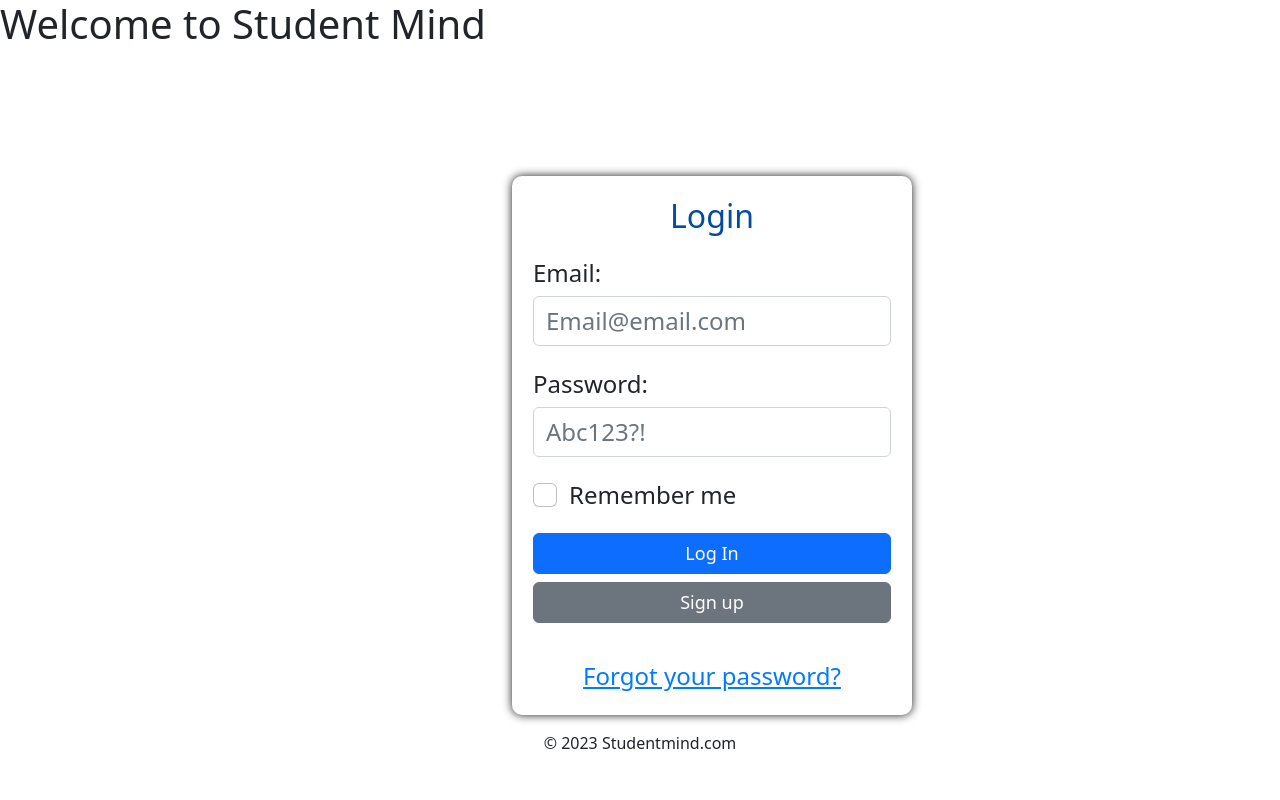
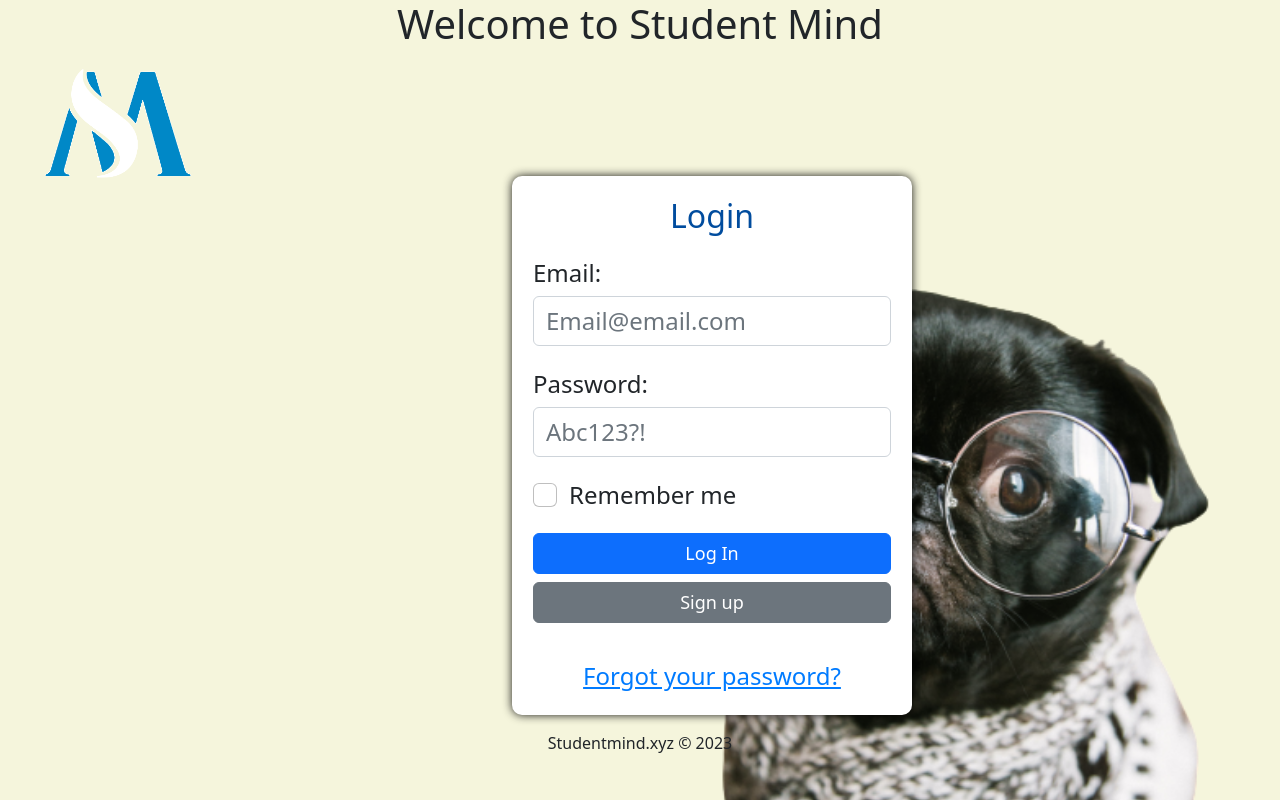
Before and after one commit to Dame2Dolla/TechyDev, a React (Create React App) app in the folder my-app/: page / in a window 1280 px wide. Shown: the top 800 px of the page. Built offline with nearby package versions, Linux system fonts and the light colour scheme.

Commit message:
Additional CSS. Added logo component.
Re-arrangment of the footer.
Added Background Image.
Changed Background colour to #f5f5dc.

```diff
--- a/my-app/src/App.js
+++ b/my-app/src/App.js
@@ -1,13 +1,16 @@
-import React from 'react';
-import LoginForm from './component/LoginForm/LoginForm';
-import Footer from './component/NavBar/Footer';
+import React from "react";
+import LoginForm from "./component/LoginForm/LoginForm";
+import Footer from "./component/NavBar/Footer";
+import "./App.scss";
+import Logo from "./component/Logo/Logo";
 
 function App() {
   return (
     <div className="App">
-     <h1>Welcome to Student Mind</h1>
-     <LoginForm/>
-     <Footer/>
+      <Logo />
+      <h1>Welcome to Student Mind</h1>
+      <LoginForm />
+      <Footer />
     </div>
   );
 }
--- /dev/null
+++ b/my-app/src/App.scss
@@ -0,0 +1,13 @@
+.App {
+  background-image: url("Images/background.png");
+  background-repeat: no-repeat;
+  background-position: left;
+  background-size: contain;
+  height: 1000px;
+  background-position-x: right;
+  background-color: #f5f5dc;
+}
+
+H1 {
+  text-align: center;
+}
--- /dev/null
+++ b/my-app/src/component/Logo/Logo.js
@@ -0,0 +1,13 @@
+import React, { Component } from 'react'
+import StudentMindLogo from '../../Images/icon.png'
+import "./Logo.scss"
+
+export default class Logo extends Component {
+  render() {
+    return (
+      <>
+        <img src={StudentMindLogo} alt="Logo.png" width="160px" height="160px"/>
+      </>
+    )
+  }
+}
--- /dev/null
+++ b/my-app/src/component/Logo/Logo.scss
@@ -0,0 +1,6 @@
+img{
+    position: absolute;
+    stroke: black;
+    left: 3%;
+    top: 6%;
+}
--- a/my-app/src/component/NavBar/Footer.js
+++ b/my-app/src/component/NavBar/Footer.js
@@ -6,7 +6,7 @@ function Footer() {
 
   return (
     <footer>
-      <div className="text-center p-3">&copy; 2023 Studentmind.com</div>
+      <div className="text-center p-3">Studentmind.xyz &copy; 2023</div>
     </footer>
   );
 }
```
Also changed, not shown: my-app/src/Images/background.png (added), my-app/src/Images/icon.png (added).
